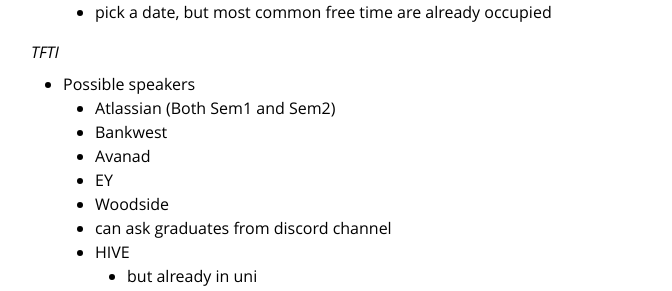
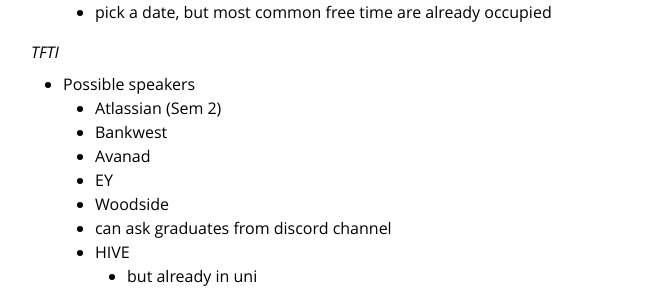
Before and after one commit to ComSSA/www.comssa.org.au, a Jekyll site: the page built from minutes/2018-01-20/index.md, in a window 1280 px wide and 900 px high, scrolled down 5509 px. Shown: the part 163-454 px from the top of the window, without its empty margins (289-961 px from the left). Built offline with Jekyll 4.4.1, drawn with Linux system fonts in a browser that asks for light colours.

Commit message:
Corrected mistake for TFTI

```diff
--- a/minutes/2018-01-20/index.md
+++ b/minutes/2018-01-20/index.md
@@ -273,7 +273,7 @@ title: Minutes for 2018-01-21
 ### TFTI
 
 * Possible speakers
-  * Atlassian (Both Sem1 and Sem2)
+  * Atlassian (Sem 2)
   * Bankwest
   * Avanad
   * EY
```
